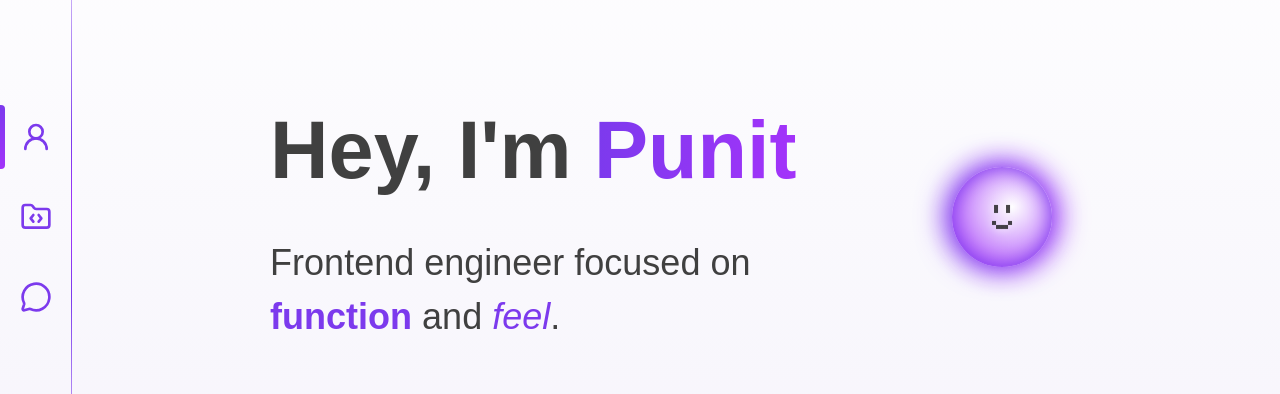
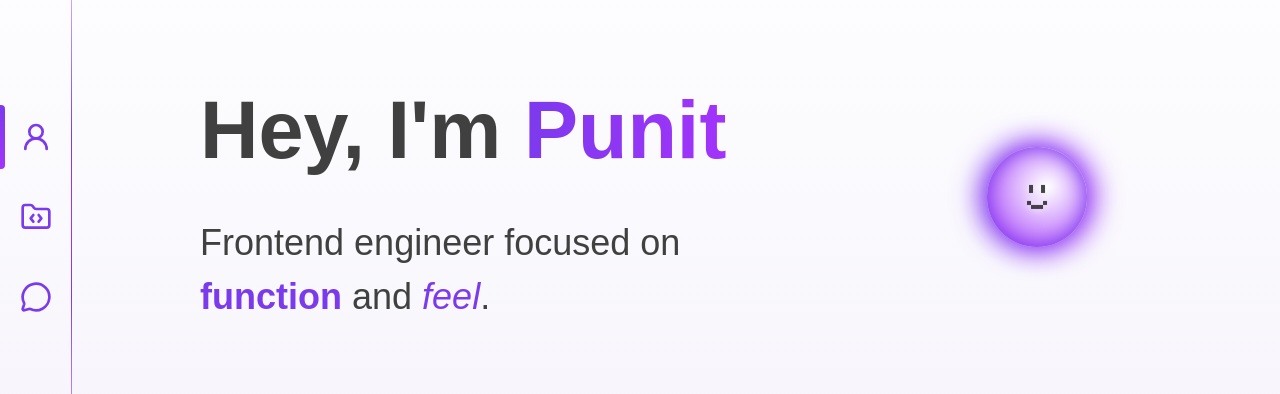
Before and after one commit to punit-shah/punitshah-dev-v2, a React (Vite) app: page / in a window 1280 px wide. Shown: the part 183-577 px from the top of the page. Built offline with nearby package versions, Linux system fonts and the light colour scheme; no server answers; a web font is replaced by a local one.

Commit message:
Remove Container, refactor Section and clean up Contact/Cover styles

```diff
--- a/src/components/Container/Container.module.css
+++ /dev/null
@@ -1,20 +0,0 @@
-.container {
-  display: flex;
-  flex-direction: column;
-  width: 100%;
-  margin-inline: auto;
-  padding-inline: 1rem;
-
-  @media (min-width: 500px) {
-    padding-inline: 8.1%;
-  }
-
-  @media (min-width: 750px) {
-    padding-inline: 16.4%;
-  }
-
-  &.centered {
-    align-items: center;
-    justify-content: center;
-  }
-}
--- a/src/components/Container/Container.tsx
+++ /dev/null
@@ -1,28 +0,0 @@
-import classNames from 'classnames';
-import classes from './Container.module.css';
-
-type ContainerProps = React.JSX.IntrinsicElements['div'] & {
-  className?: string;
-  centered?: boolean;
-  children: React.ReactNode;
-};
-
-const Container = ({
-  className,
-  centered,
-  children,
-  ...rest
-}: ContainerProps) => (
-  <div
-    className={classNames(
-      classes.container,
-      { [classes.centered]: centered },
-      className,
-    )}
-    {...rest}
-  >
-    {children}
-  </div>
-);
-
-export default Container;
--- a/src/components/Container/index.ts
+++ /dev/null
@@ -1 +0,0 @@
-export { default } from './Container';
--- a/src/components/Section/Section.module.css
+++ b/src/components/Section/Section.module.css
@@ -2,18 +2,29 @@
   display: flex;
   flex-direction: column;
   min-height: 100vh;
-  padding: 1rem 0 3.5rem;
+  width: 100%;
+  margin-inline: auto;
+  padding: 1rem 1rem 3.5rem;
+
+  &.centered {
+    align-items: center;
+    justify-content: center;
+  }
+
+  @media (min-width: 500px) {
+    padding-inline: 5%;
+  }
 
   @media (min-width: 600px) {
-    padding: 1rem 0 1rem 3.5rem;
+    padding-inline-start: calc(5% + 3.5rem);
   }
 
   @media (min-width: 600px) and (min-height: 600px) {
-    padding: 1rem 0 1rem 4.5rem;
+    padding-inline-start: calc(5% + 4.5rem);
   }
 
-  p {
-    margin: 0;
+  @media (min-width: 750px) {
+    padding-inline: calc(10% + 4.5rem) 10%;
   }
 }
 
--- a/src/components/Section/Section.tsx
+++ b/src/components/Section/Section.tsx
@@ -1,12 +1,11 @@
 import classNames from 'classnames';
-import Container from '../Container';
 import classes from './Section.module.css';
 
 type SectionProps = React.JSX.IntrinsicElements['section'] & {
   title?: string;
   centered?: boolean;
   className?: string;
-  containerClassName?: string;
+  // containerClassName?: string;
   children?: React.ReactNode;
 };
 
@@ -19,12 +18,18 @@ const Section = ({
   title,
   centered,
   className,
-  containerClassName,
+  // containerClassName,
   children,
   ...rest
 }: SectionProps) => (
-  <section className={classNames(classes.section, className)} {...rest}>
-    <Container centered={centered} className={containerClassName}>
+  <section
+    className={classNames(
+      classes.section,
+      { [classes.centered]: centered },
+      className,
+    )}
+    {...rest}
+  >
     {title && (
       <h2 className={classes.title}>
         {title}
@@ -32,7 +37,6 @@ const Section = ({
       </h2>
     )}
     {children}
-    </Container>
   </section>
 );
 
--- a/src/sections/Contact/Contact.module.css
+++ b/src/sections/Contact/Contact.module.css
@@ -1,10 +1,6 @@
 .container {
-  flex-grow: 1;
-}
-
-.content {
+  flex: 1;
   position: relative;
-  flex-grow: 1;
   display: flex;
   flex-direction: column;
   align-items: center;
@@ -14,6 +10,7 @@
 
   p {
     text-align: center;
+    margin: 0;
   }
 
   &::before {
--- a/src/sections/Contact/Contact.tsx
+++ b/src/sections/Contact/Contact.tsx
@@ -1,4 +1,3 @@
-import classNames from 'classnames';
 import Form, {
   type FormField,
   type FormStatusMessages,
@@ -38,13 +37,8 @@ const links = [
 ];
 
 const Contact = ({ ...props }: CustomSectionProps) => (
-  <Section
-    containerClassName={classNames(classes.container)}
-    title="Contact"
-    id="contact"
-    {...props}
-  >
-    <div className={classes.content}>
+  <Section title="Contact" id="contact" {...props}>
+    <div className={classes.container}>
       <Form
         fields={fields}
         apiEndpoint="/api/contact"
--- a/src/sections/Cover/Cover.module.css
+++ b/src/sections/Cover/Cover.module.css
@@ -3,6 +3,7 @@
 }
 
 .container {
+  display: flex;
   flex-direction: column;
   gap: 6rem;
 
@@ -47,6 +48,7 @@
 }
 
 .description {
+  margin: 0;
   font-family: var(--font-techy);
   font-weight: 400;
   max-width: 500px;
--- a/src/sections/Cover/Cover.tsx
+++ b/src/sections/Cover/Cover.tsx
@@ -27,12 +27,8 @@ const Cover = ({ ...props }: CustomSectionProps) => {
   );
 
   return (
-    <Section
-      className={classes.section}
-      containerClassName={classes.container}
-      id="cover"
-      {...props}
-    >
+    <Section className={classes.section} id="cover" {...props}>
+      <div className={classes.container}>
         <div className={classes.intro}>
           <motion.h1
             className={classes.hey}
@@ -57,6 +53,7 @@ const Cover = ({ ...props }: CustomSectionProps) => {
           animate={{ opacity: 1, scale: 1 }}
           transition={{ duration: 0.6, delay: 0.3, ease: 'easeOut' }}
         />
+      </div>
     </Section>
   );
 };
```
Lines whose indentation alone changed are shown as unchanged.
